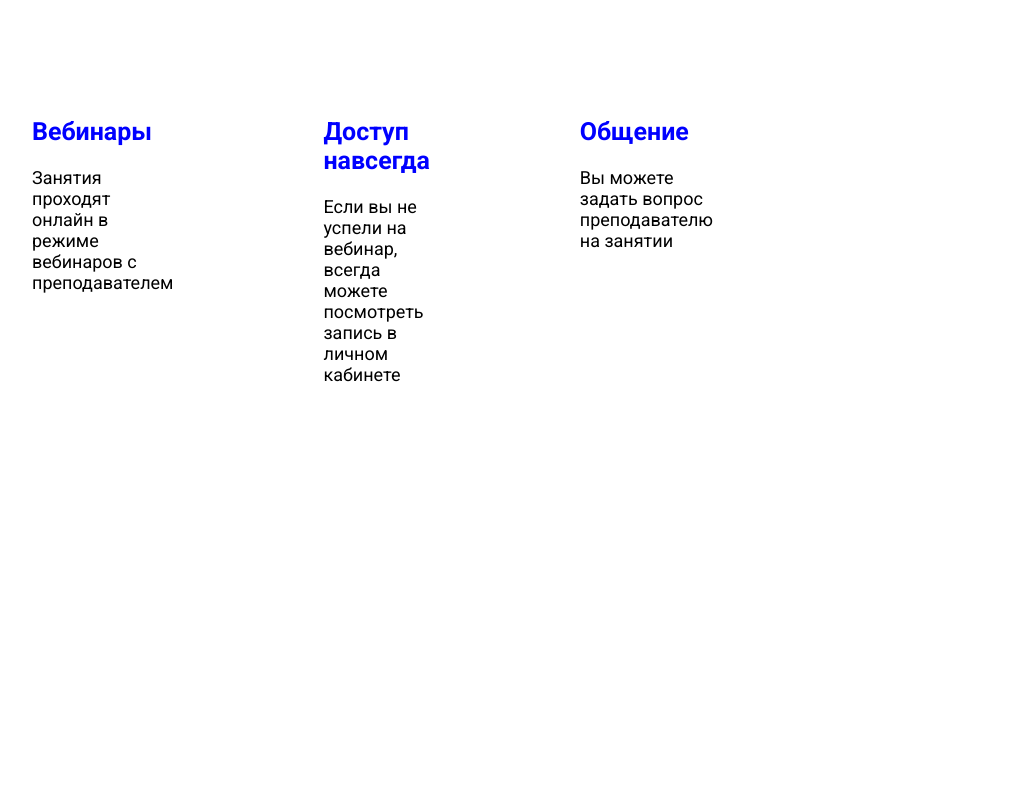
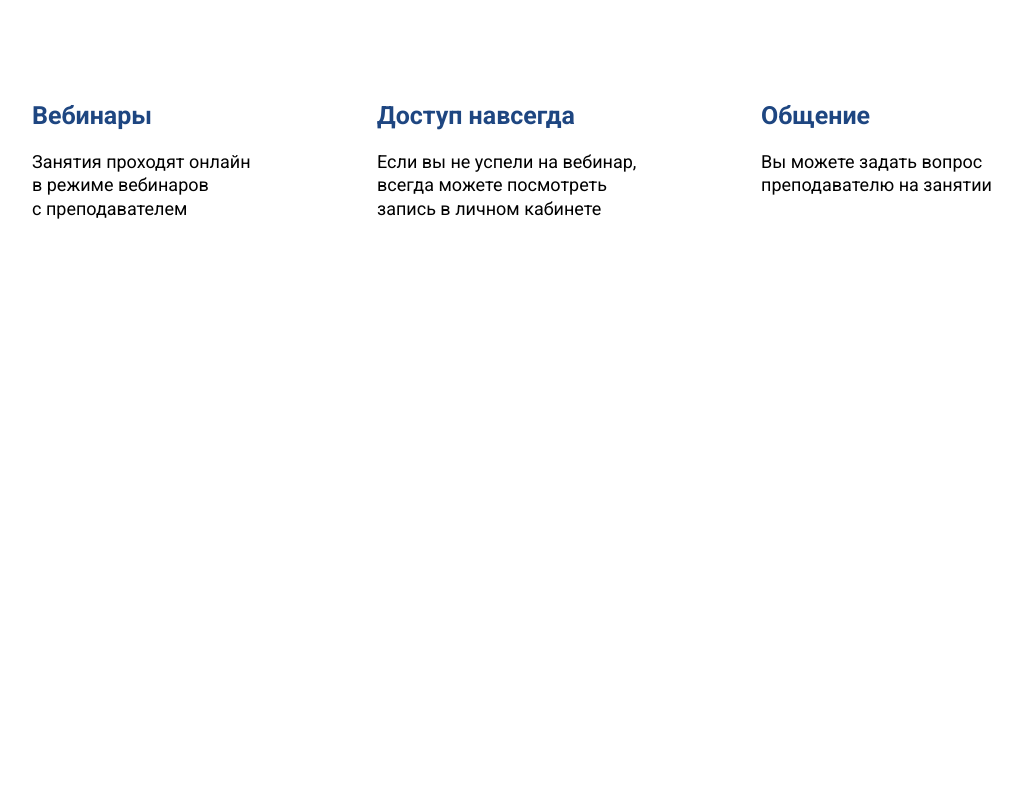
Before and after one commit to NatiqSamiyev/figma-task-2, a plain HTML site: page idex.html in a window 1280 px wide. Shown: the part 251-1041 px from the top of the page, without its empty margins (89-1111 px from the left). After the commit the page ends 800 px from the top, so only its background shows below. Drawn offline with Linux system fonts and the light colour scheme.

Commit message:
HOME-TASK2 updated

```diff
--- a/idex.html
+++ b/idex.html
@@ -12,12 +12,16 @@
 
       <div class="container">
         <div class="box-1">
-          <h3>Вебинары</h3><br>
-          <p>Занятия проходят онлайн в режиме вебинаров с преподавателем</p>
+          <h2>Вебинары</h2>
+          <br />
+          <p>
+            Занятия проходят онлайн в режиме вебинаров <br />с преподавателем
+          </p>
         </div>
 
         <div class="box-2">
-          <h3>Доступ навсегда</h3><br>
+          <h2>Доступ навсегда</h2>
+          <br />
           <p>
             Если вы не успели на вебинар, всегда можете посмотреть запись в
             личном кабинете
@@ -25,7 +29,8 @@
         </div>
 
         <div class="box-3">
-          <h3>Общение</h3><br>
+          <h2>Общение</h2>
+          <br />
           <p>Вы можете задать вопрос преподавателю на занятии</p>
         </div>
       </div>
--- a/index.css
+++ b/index.css
@@ -1,20 +1,22 @@
-@import url('https://fonts.googleapis.com/css2?family=Roboto+Slab:wght@700&family=Roboto:wght@400;700&display=swap');
+@import url("https://fonts.googleapis.com/css2?family=Roboto+Slab:wght@700&family=Roboto:wght@400;700&display=swap");
 * {
-  margin: 0%;
-  padding: 0%;
+  margin: 0;
+  padding: 0;
   box-sizing: border-box;
 }
 
 .top-container {
   width: 100%;
-  padding: 162px 652px 461px 121px;
+  padding: 162px 0px 214px 121px;
 }
 
 .top-container h1 {
+  color: #000;
   font-family: Roboto Slab;
   font-size: 55px;
   font-style: normal;
   font-weight: 700;
+  line-height: 101.385%;
 }
 
 .container {
@@ -22,27 +24,51 @@
   display: flex;
 }
 
-.container h3 {
-  color: blue;
+.container h2 {
+  color: #1e4681;
+  font-family: Roboto;
   font-size: 25px;
+  font-style: normal;
+  font-weight: 700;
+  line-height: 130%;
 }
 
-.box-1{
- font-family: Roboto;
- font-style: normal;
- font-size: 18px;
+.box-1 p {
+  width: 223px;
+  height: 43px;
+  color: #000;
+  font-family: Roboto;
+  font-size: 18px;
+  font-style: normal;
+  font-weight: 400;
+  line-height: 130%;
+}
+
+.box-2 p {
+  width: 260px;
+  height: 74px;
+  color: #000;
+  font-family: Roboto;
+  font-size: 18px;
+  font-style: normal;
+  font-weight: 400;
+  line-height: 130%;
 }
 
 .box-2 {
-  padding-left: 150px;
+  margin-left: 122px;
+}
+
+.box-3 p {
+  width: 232px;
+  color: #000;
   font-family: Roboto;
+  font-size: 18px;
   font-style: normal;
-  font-size: 18px;
+  font-weight: 400;
+  line-height: 130%;
 }
 
 .box-3 {
-  padding-left: 150px;
-  font-family: Roboto;
-  font-style: normal;
-  font-size: 18px;
+  margin-left: 124px;
 }
```
